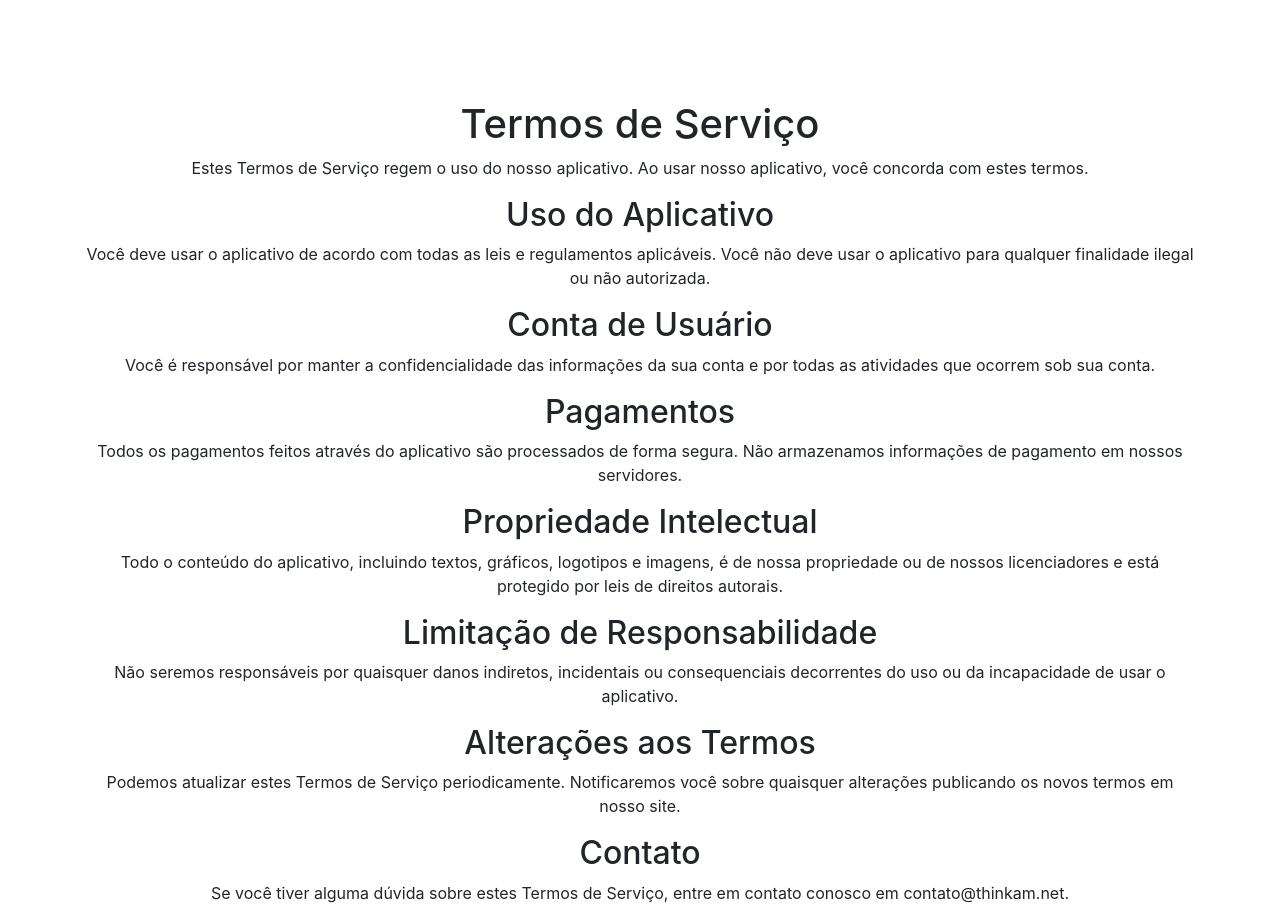
After one commit to wonex-co/OdooPiPay, a Flask app: page /terms_of_service in a window 1280 px wide. The commit adds this page. Run offline with Flask 3, Linux system fonts and the light colour scheme; some libraries are stand-ins or nearby versions.

Commit message:
configurações para rodar em produção

```diff
--- a/odoo-pi-pay-example/educational-content-payment-system/app.py
+++ b/odoo-pi-pay-example/educational-content-payment-system/app.py
@@ -19,7 +19,7 @@ app = Flask(__name__)
 app.config['JSON_AS_ASCII'] = False
 
 # Configure CORS
-CORS(app, resources={r"/*": {"origins": ["http://127.0.0.1:8080", "https://sandbox.minepi.com", "https://educontentpipay.azurewebsites.net"]}})
+CORS(app, resources={r"/*": {"origins": ["https://app-cdn.minepi.com", "https://educontentpipay.azurewebsites.net"]}})
 
 Bootstrap(app)
 
@@ -32,6 +32,12 @@ def get_content():
     with open('content.txt', 'r', encoding='utf-8') as f:
         content = f.readlines()
     return random.choice(content)
+
+@app.route('/validation-key.txt')
+def get_key():
+    with open('validation-key.txt', 'r', encoding='utf-8') as f:
+        content = f.readlines()
+    return content[0]
 
 @app.route('/back')
 def back():
@@ -88,5 +94,13 @@ def getme():
     response = requests.post(userurl, headers = header)
     return(response.text)
 
+@app.route('/privacy_policy')
+def privacy_policy():
+    return render_template('privacy_policy.html')
+
+@app.route('/terms_of_service')
+def terms_of_service():
+    return render_template('terms_of_service.html')
+
 if __name__ == '__main__':
     app.run(debug=True, port=8080)
--- /dev/null
+++ b/odoo-pi-pay-example/educational-content-payment-system/templates/terms_of_service.html
@@ -0,0 +1,32 @@
+<!DOCTYPE html>
+<html lang="pt-BR">
+<head>
+    <meta charset="UTF-8">
+    <meta name="viewport" content="width=device-width, initial-scale=1.0">
+    <title>Termos de Serviço</title>
+    <link href="https://maxcdn.bootstrapcdn.com/bootstrap/4.5.2/css/bootstrap.min.css" rel="stylesheet">
+    <link href="static/css/styles.css" rel="stylesheet" />
+</head>
+<body>
+    <div class="container mt-5">
+        <div class="text-center">
+            <h1>Termos de Serviço</h1>
+            <p>Estes Termos de Serviço regem o uso do nosso aplicativo. Ao usar nosso aplicativo, você concorda com estes termos.</p>
+            <h2>Uso do Aplicativo</h2>
+            <p>Você deve usar o aplicativo de acordo com todas as leis e regulamentos aplicáveis. Você não deve usar o aplicativo para qualquer finalidade ilegal ou não autorizada.</p>
+            <h2>Conta de Usuário</h2>
+            <p>Você é responsável por manter a confidencialidade das informações da sua conta e por todas as atividades que ocorrem sob sua conta.</p>
+            <h2>Pagamentos</h2>
+            <p>Todos os pagamentos feitos através do aplicativo são processados de forma segura. Não armazenamos informações de pagamento em nossos servidores.</p>
+            <h2>Propriedade Intelectual</h2>
+            <p>Todo o conteúdo do aplicativo, incluindo textos, gráficos, logotipos e imagens, é de nossa propriedade ou de nossos licenciadores e está protegido por leis de direitos autorais.</p>
+            <h2>Limitação de Responsabilidade</h2>
+            <p>Não seremos responsáveis por quaisquer danos indiretos, incidentais ou consequenciais decorrentes do uso ou da incapacidade de usar o aplicativo.</p>
+            <h2>Alterações aos Termos</h2>
+            <p>Podemos atualizar estes Termos de Serviço periodicamente. Notificaremos você sobre quaisquer alterações publicando os novos termos em nosso site.</p>
+            <h2>Contato</h2>
+            <p>Se você tiver alguma dúvida sobre estes Termos de Serviço, entre em contato conosco em contato@thinkam.net.</p>
+        </div>
+    </div>
+</body>
+</html>
```
Also changed, not shown: odoo-pi-pay-example/educational-content-payment-system/templates/index.html (+39 -21 lines), odoo-pi-pay-example/educational-content-payment-system/templates/privacy_policy.html (added, +30 -0 lines), 1 other file.
